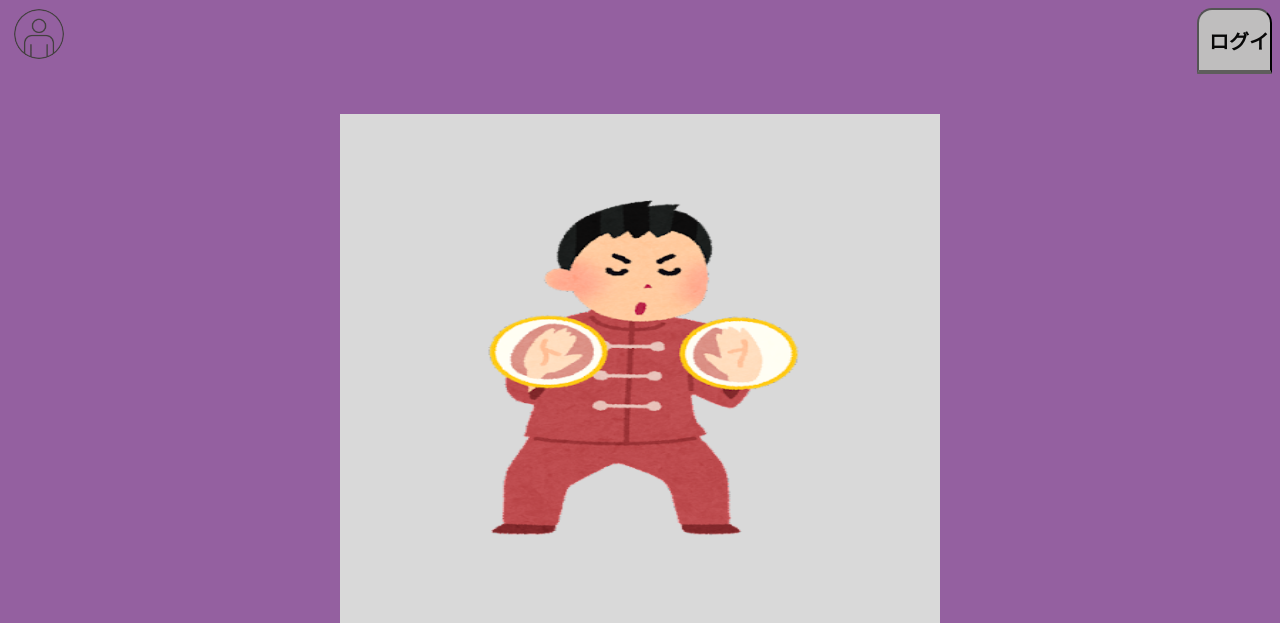
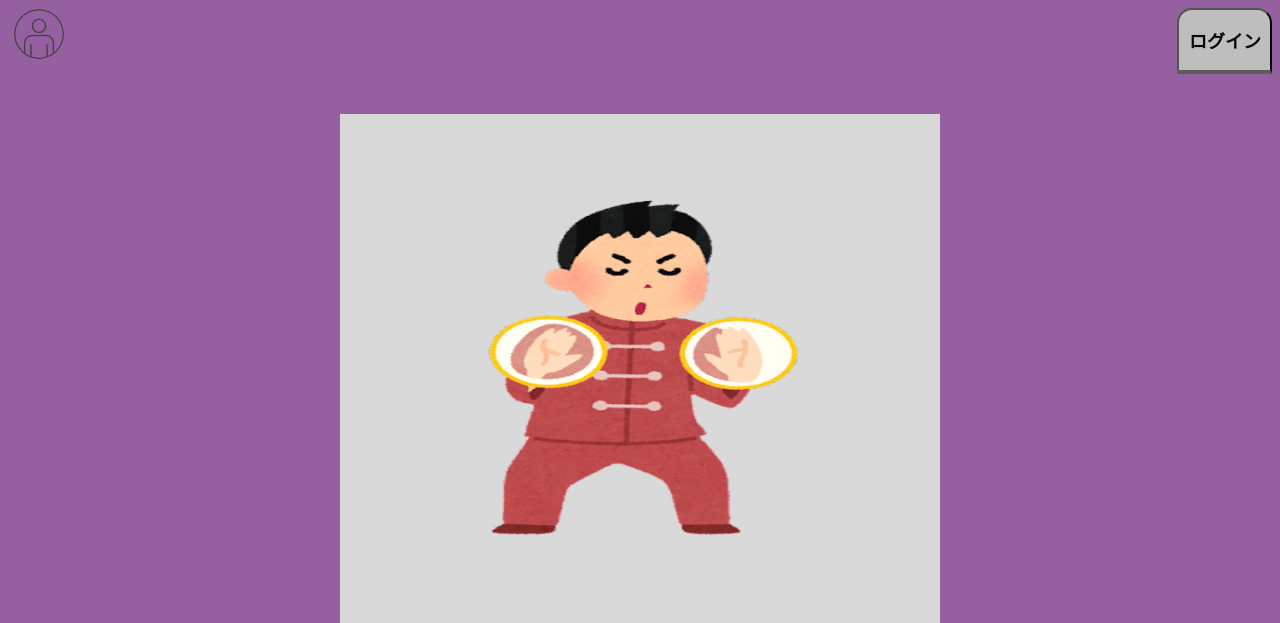
Before and after one commit to tsurumutsumi/T3N3, a PHP site: page /home.php in a window 1280 px wide. Shown: the top 623 px of the page. Run offline with PHP 8.4, Linux system fonts and the light colour scheme; data that the repository does not hold is empty; some libraries are stand-ins or nearby versions.

Commit message:
home.css変更(ソースに記述あり)

```diff
--- a/css/home.css
+++ b/css/home.css
@@ -13,7 +13,6 @@ body{
 }
 .button{
     display: flex;
-    /* margin: 20px; */
 }
 /* ログインボタンの位置 */
 .login{
@@ -27,8 +26,6 @@ body{
 /* アイコンの大きさ、色 */
 .icon{
     background-color: #9460a0;
-    /* position: absolute; */
-    /* margin: 10px; */
     width:50px;
     height: 50px;
     border: none;
@@ -42,8 +39,8 @@ body{
 }
 /* ログインボタン */
 .button_1{
-    width: 75px;
-    font-size: 20px;
+    width: 95px;/*変更(5/17)*/
+    font-size: 18px;/*変更(5/17)*/
     font-family: "ノスタルドット（M+）";
 	position: relative;
 	display: inline-block;
@@ -56,6 +53,9 @@ body{
 	border-radius: 15px 15px 0 0;
 	transition: .4s;
 }
+
+/* ---画像の配置--- */
+
 /* 全体の位置 */
 .post_list {
     display: flex;
```
